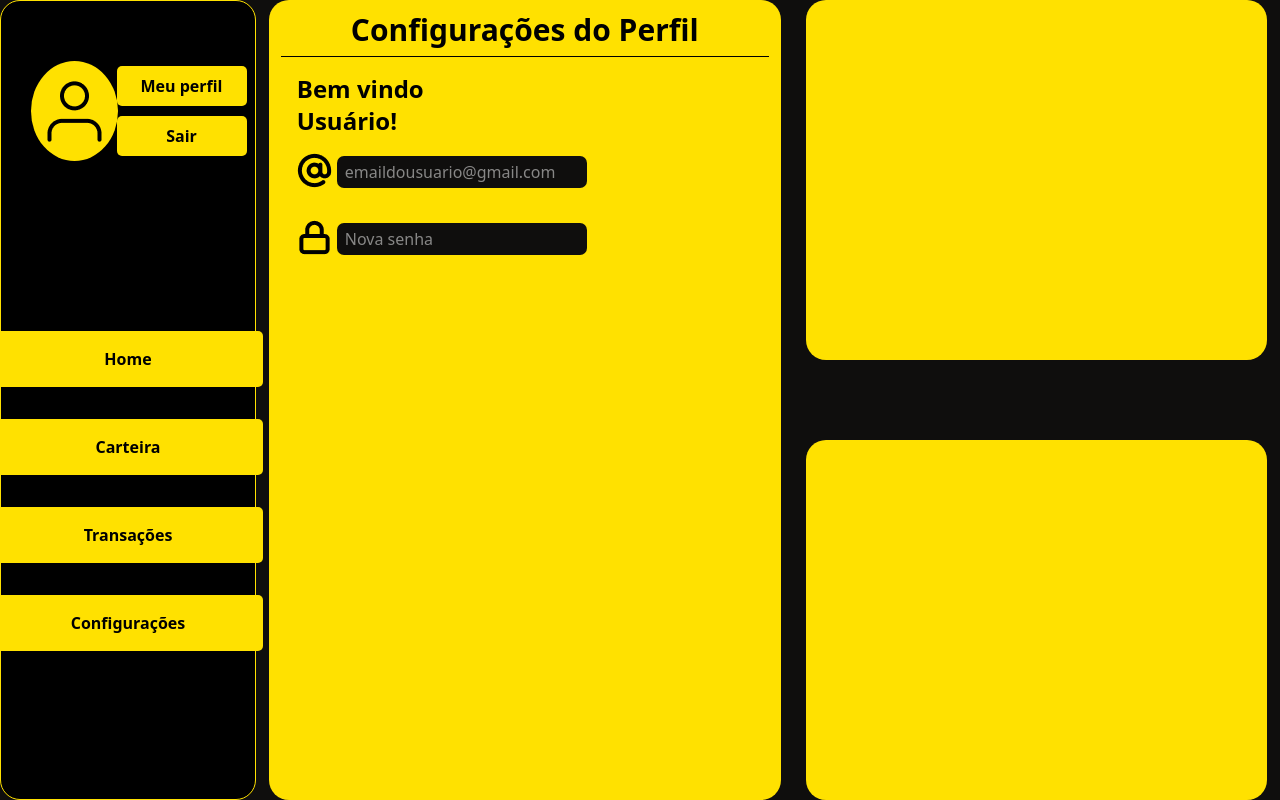
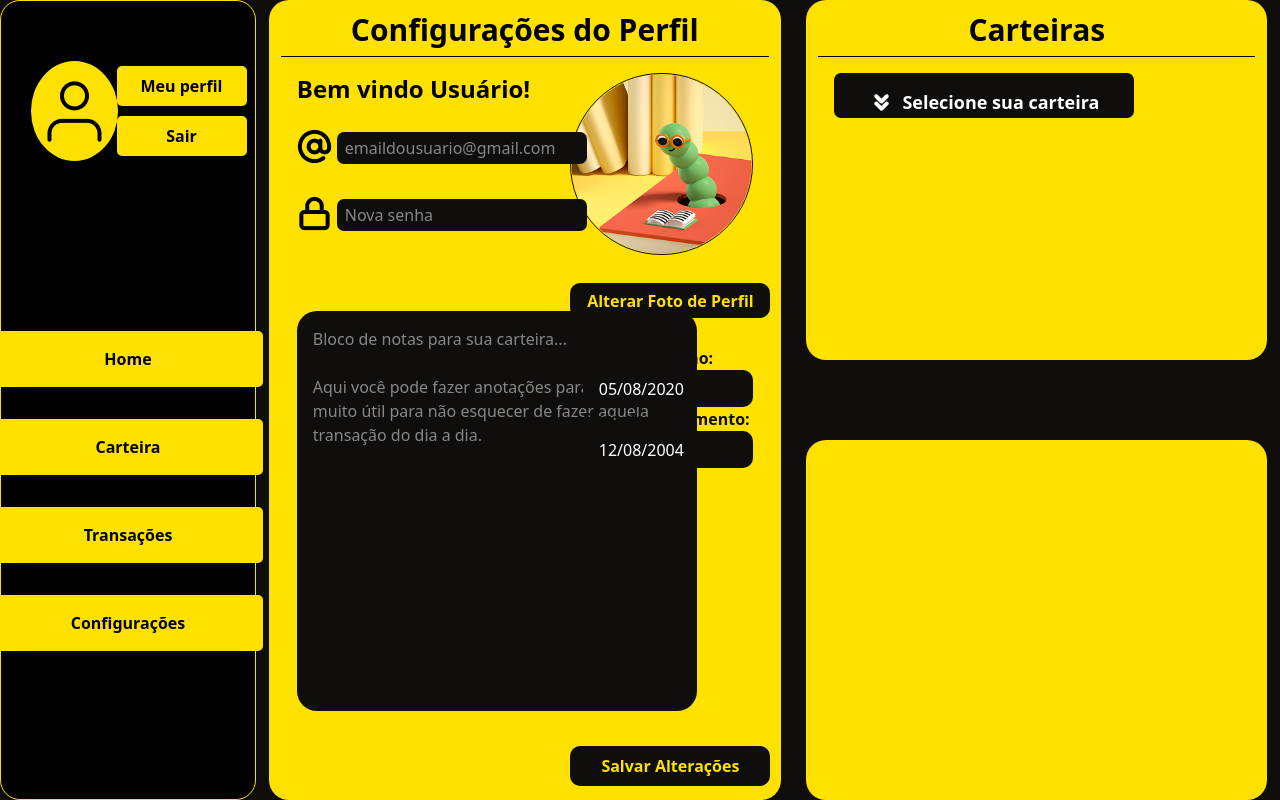
Before and after one commit to Pedro-areis/web-wallet, a React app in the folder frontend/: page /user-config in a window 1280 px wide. Built offline with nearby package versions, Linux system fonts and the light colour scheme; the HTML template or start-up script is replaced by a standard one.

Commit message:
feat: organiza tela de configurações do usuário, cria componente para expandir opções de seleção

```diff
--- /dev/null
+++ b/frontend/src/components/AuxComponents/Options.tsx
@@ -0,0 +1,43 @@
+import { useState } from "react";
+
+interface OptionsProps {
+  selectedOption: string;
+  options: string[];
+}
+
+function Options({ selectedOption, options }: OptionsProps) {
+  const [open, setOpen] = useState(false);
+  const [selected, setSelected] = useState(selectedOption);
+
+  const optionsReceived = [];
+
+  optionsReceived.push(options);
+
+  const handleOpen = () => {
+    setOpen(!open);
+  };
+
+  const selectionOption = (opt: string) => {
+    setSelected(opt);
+    setOpen(false);
+  }
+
+  return (
+    <div onClick={() => handleOpen()}>
+        <div className="flex flex-row w-full h-full items-center gap-2">
+            <img className="cursor-pointer" src="src\assets\Chevrons down.png" alt="Abrir" />
+            <span className="text-white font-semibold text-[18px] cursor-pointer">{selected}</span>
+        </div>
+
+      {open && (
+        <ul className="flex flex-col">
+          {optionsReceived[0].map((opt) => (
+            <li onClick={() => selectionOption(opt)}>{opt}</li>
+          ))}
+        </ul>
+      )}
+    </div>
+  );
+}
+
+export default Options;
--- a/frontend/src/components/ConfigComponents/ConfigRightCards/ConfigTopCard.tsx
+++ b/frontend/src/components/ConfigComponents/ConfigRightCards/ConfigTopCard.tsx
@@ -1,7 +1,19 @@
-function ConfigTopCard () {
-    return (
-        <article className="flex w-full h-[45%] bg-[#ffe100] rounded-[20px]"></article>
-    );
+import type { ReactNode } from "react";
+
+interface ConfigTopCardProps {
+  title: string;
+  children: ReactNode;
 }
 
-export default ConfigTopCard
+function ConfigTopCard({ children, title }: ConfigTopCardProps) {
+  return (
+    <article className="flex flex-col w-full h-[45%] bg-[#ffe100] rounded-[20px] p-3">
+      <h1 className="text-3xl w-full text-center font-bold border-b pb-2">
+        {title}
+      </h1>
+      {children}
+    </article>
+  );
+}
+
+export default ConfigTopCard;
--- a/frontend/src/pages/UserConfig/UserConfig.tsx
+++ b/frontend/src/pages/UserConfig/UserConfig.tsx
@@ -1,40 +1,117 @@
+import Options from "../../components/AuxComponents/Options";
 import ConfigMainCard from "../../components/ConfigComponents/ConfigMainCard/ConfigMainCard";
 import ConfigBottomCard from "../../components/ConfigComponents/ConfigRightCards/ConfigBottomCard";
 import ConfigTopCard from "../../components/ConfigComponents/ConfigRightCards/ConfigTopCard";
 import NavBar from "../../components/NavBar/NavBar";
 
 function UserConfig() {
+    const options = ["Carteira Principal", "Carteira Viagem", "Carteira Casa"];
+
   return (
-        <main className="flex flex-row w-full h-screen bg-[#0F0E0D]">
+    <main className="flex flex-row w-screen h-screen bg-[#0F0E0D]">
       <NavBar />
       <div className="flex flex-row w-[80%] h-full items-center justify-around">
         <section className="flex w-[50%] h-full">
           <ConfigMainCard title="Configurações do Perfil">
             <div className="flex flex-row w-full h-full p-4">
-                            <div className="flex flex-col w-[50%] h-full gap-4">
-                                <p className="text-2xl font-semibold">Bem vindo Usuário!</p>
+              <div className="flex flex-col w-[60%] h-full gap-2">
+                <p className="text-2xl font-semibold mb-4">
+                  Bem vindo Usuário!
+                </p>
                 <form className="flex flex-col">
                   <label htmlFor="email">
                     <img src="src\assets\At sign_Black.png" alt="" />
                   </label>
-                                    <input className="flex relative left-10 bottom-8 w-62.5 h-8 bg-[#0F0E0D] rounded-[7px]
-                                    outline-none p-2 text-white items-center" type="email" id="email" placeholder="emaildousuario@gmail.com" />
+                  <input
+                    className="flex relative left-10 bottom-8 w-62.5 h-8 bg-[#0F0E0D] rounded-[7px]
+                                    outline-none p-2 text-white items-center"
+                    type="email"
+                    id="email"
+                    placeholder="emaildousuario@gmail.com"
+                  />
 
                   <label htmlFor="password">
                     <img src="src\assets\LockBlack.png" alt="" />
                   </label>
-                                    <input className="flex relative left-10 bottom-8 w-62.5 h-8 bg-[#0F0E0D] rounded-[7px]
-                                    outline-none p-2 text-white items-center" type="password" id="password" placeholder="Nova senha" />
+                  <input
+                    className="flex relative left-10 bottom-8 w-62.5 h-8 bg-[#0F0E0D] rounded-[7px]
+                                    outline-none p-2 text-white items-center"
+                    type="password"
+                    id="password"
+                    placeholder="Nova senha"
+                  />
+
+                  <textarea
+                    className="flex w-100 h-100 bg-[#0F0E0D] rounded-[20px] p-4
+                                    text-white resize-none outline-none mt-12"
+                    rows={5}
+                    cols={30}
+                    maxLength={700}
+                    placeholder="Bloco de notas para sua carteira...
+
+Aqui você pode fazer anotações para lembrete, muito útil para não esquecer de fazer aquela transação do dia a dia."
+                  ></textarea>
                 </form>
               </div>
-                            <div>
+              <div className="flex flex-col w-[40%] h-full items-end-safe gap-7">
+                <img
+                  className="flex border border-[#0F0E0D] rounded-[50%]"
+                  src="src\assets\AvatarConfig.png"
+                  alt=""
+                />
+                <button
+                  className="flex w-50 h-8.75 items-center justify-center bg-[#0F0E0D]
+                                text-[#FFE100] rounded-[10px] font-semibold cursor-pointer hover:text-[#dfc543]"
+                >
+                  Alterar Foto de Perfil
+                </button>
 
+                <div className="flex flex-col w-42.5">
+                  <label className="flex font-semibold text-[#0F0E0D]">
+                    Data de Criação:
+                  </label>
+                  <div
+                    id="data_creation"
+                    className="flex w-full h-9.25 bg-[#0F0E0D] rounded-[10px]
+                                    items-center justify-start text-[#FFFFFF] p-4"
+                  >
+                    <p className="font-light">05/08/2020</p>
+                  </div>
+
+                  <label className="flex font-semibold text-[#0F0E0D]">
+                    Data de Nascimento:
+                  </label>
+                  <div
+                    id="data_creation"
+                    className="flex w-full h-9.25 bg-[#0F0E0D] rounded-[10px]
+                                    items-center justify-start text-[#FFFFFF] p-4"
+                  >
+                    <p className="font-light">12/08/2004</p>
+                  </div>
+                </div>
+
+                <button
+                  className="relative top-62.5 w-50 h-10 items-center justify-center bg-[#0F0E0D]
+                                text-[#FFE100] rounded-[10px] font-semibold cursor-pointer hover:text-[#dfc543]"
+                >
+                  Salvar Alterações
+                </button>
               </div>
             </div>
           </ConfigMainCard>
         </section>
         <section className="flex flex-col w-[45%] h-full items-center justify-between">
-                    <ConfigTopCard />
+          <ConfigTopCard title="Carteiras">
+            <div className="flex flex-row w-full h-full p-4">
+              <div className="flex flex-col w-[60%]">
+                <div className="flex flex-col w-75 h-11.25 p-4 bg-[#0F0E0D]
+                rounded-[7px] items-center gap-2">
+                  <Options selectedOption="Selecione sua carteira" options={options}/>
+                </div>
+              </div>
+              <div></div>
+            </div>
+          </ConfigTopCard>
           <ConfigBottomCard />
         </section>
       </div>
```
Also changed, not shown: frontend/src/App.css (line endings or trailing spaces), frontend/src/assets/AvatarConfig.png (added), frontend/src/assets/Chevrons down.png (added). Lines whose indentation alone changed are shown as unchanged.
